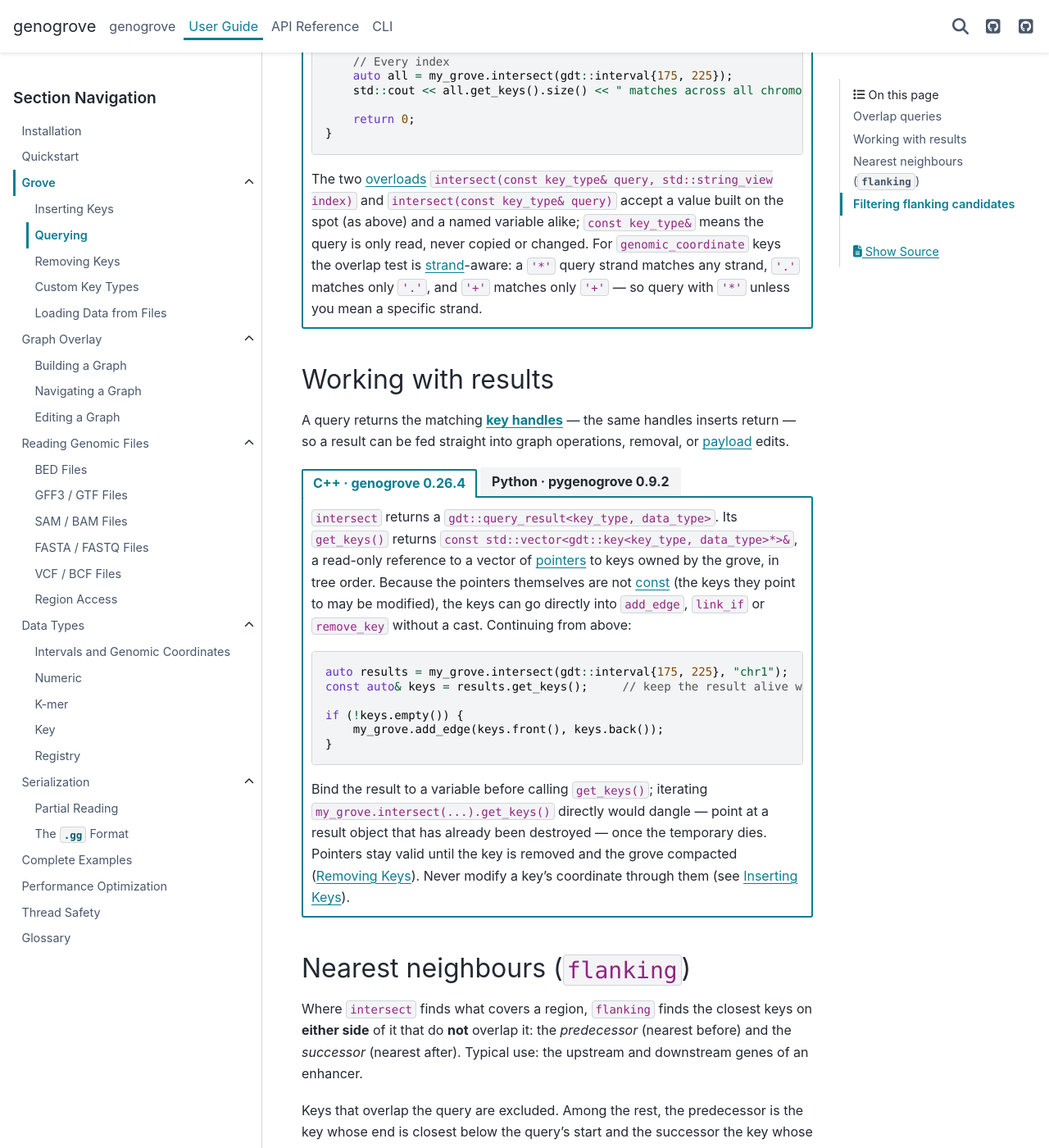
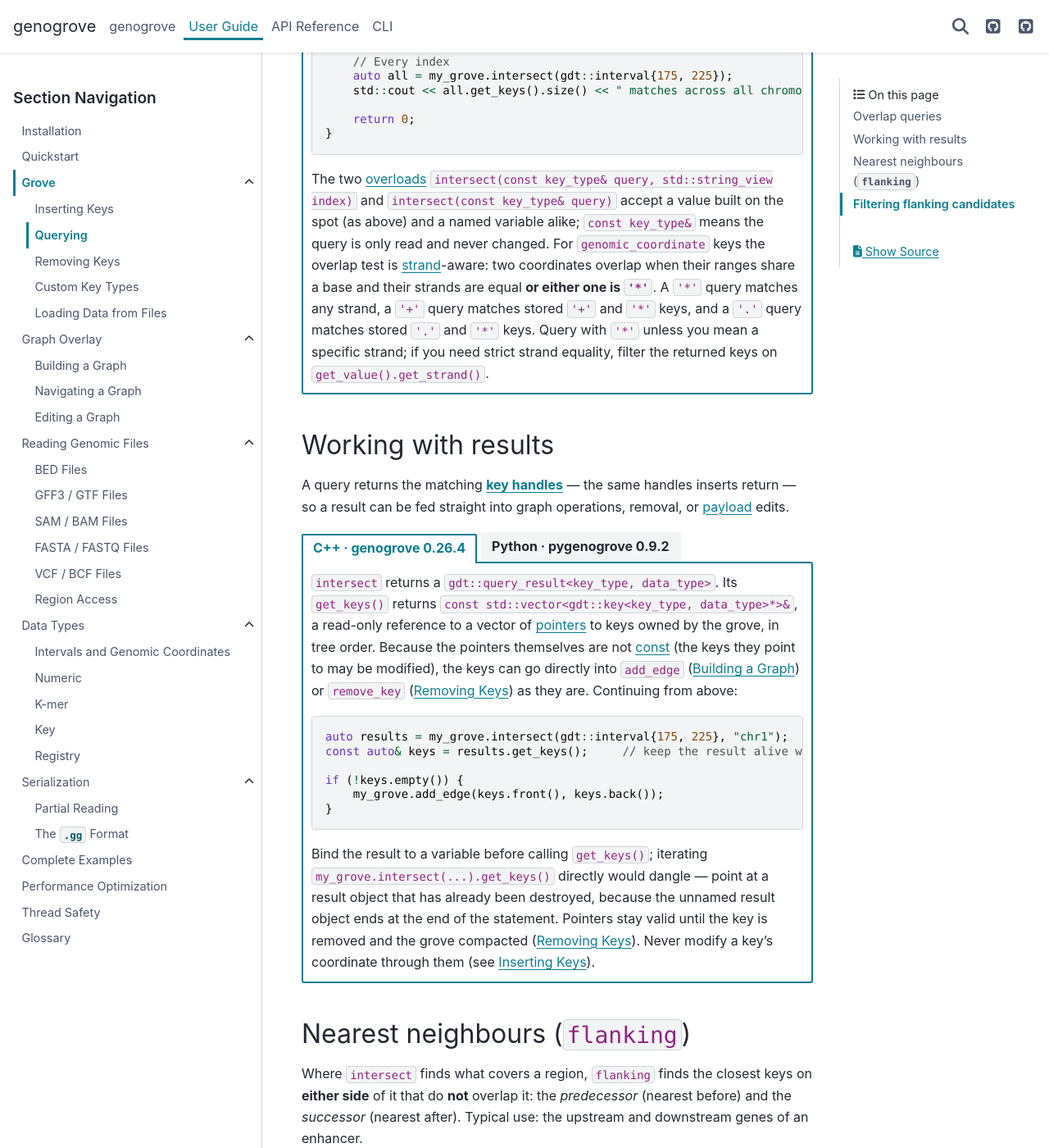
Before and after one commit to genogrove/docs, a Sphinx documentation site: the page built from source/guide/grove/querying.md, in a window 1280 px wide and 1400 px high, scrolled down 804 px. Shown: the whole window at 82% size. Built offline with Sphinx 7.4.7 and the PyData theme 0.15.4, drawn with Linux system fonts in a browser that asks for light colours; some of the changed text lies outside the part shown.

Commit message:
grove guide: apply the PR 266 review fixes
- inserting: sorted insert refreshes the ancestor chain (grows with tree
  height), not O(1); an out-of-order bulk append is not checked and
  neither throws nor is rejected (both tabs); Python payload editing on
  the universal Grove stated; comprehension and hash glossed; key1 reused
- querying: a specific-strand query also matches stored '*' keys (both
  tabs) with the strict-equality filter; the query is not copied is
  dropped; predicate flanking only removes candidates; C++ flanking
  example now inserts keys and shows the result
- loading_data: readers are created inside the try so open failures are
  caught; sorted caveats beside gst::sorted; BedKey data is a live typed
  record; duplicated reader-loop and fast-path text merged; Python
  missing-file exception and BamReader pointer; key strand follows the
  record; insert_sorted keyword is interval
- index: order-2 reason is about internal nodes; example lists all
  indices and says why operator[] is avoided
- removing: removing while looping is safe (both tabs); storage size is
  larger once trees have internal nodes; vertex explained
- custom_key_types: gdt alias, main, operator< and std::hash glosses

````diff
--- a/source/guide/grove/querying.md
+++ b/source/guide/grove/querying.md
@@ -44,10 +44,12 @@ int main() {
 
 The two {term}`overloads <overload>` `intersect(const key_type& query, std::string_view index)` and
 `intersect(const key_type& query)` accept a value built on the spot (as above) and a named variable
-alike; `const key_type&` means the query is only read, never copied or changed. For
-`genomic_coordinate` keys the overlap test is {term}`strand`-aware: a `'*'` query strand matches
-any strand, `'.'` matches only `'.'`, and `'+'` matches only `'+'` — so query with `'*'` unless you
-mean a specific strand.
+alike; `const key_type&` means the query is only read and never changed. For
+`genomic_coordinate` keys the overlap test is {term}`strand`-aware: two coordinates overlap when
+their ranges share a base and their strands are equal **or either one is `'*'`**. A `'*'` query
+matches any strand, a `'+'` query matches stored `'+'` and `'*'` keys, and a `'.'` query matches
+stored `'.'` and `'*'` keys. Query with `'*'` unless you mean a specific strand; if you need strict
+strand equality, filter the returned keys on `get_value().get_strand()`.
 
 ::::
 
@@ -73,8 +75,11 @@ len(g.intersect(pg.GenomicCoordinate("*", 175, 225)))     # 3
 ```
 
 `intersect(query, index)` and `intersect(query)` both return a {term}`QueryResult`. Overlap is
-strand-aware: a `'*'` query strand matches any stored strand, `'.'` matches only `'.'`, and `'+'`
-matches only `'+'` — so query with `'*'` unless you mean a specific strand.
+strand-aware: two coordinates overlap when their ranges share a base and their strands are equal
+**or either one is `'*'`**. A `'*'` query matches any strand, a `'+'` query matches stored `'+'`
+and `'*'` keys, and a `'.'` query matches stored `'.'` and `'*'` keys. Query with `'*'` unless you
+mean a specific strand; if you need strict strand equality, filter the returned keys on
+`key.value.strand`.
 
 ::::
 
@@ -94,7 +99,8 @@ result can be fed straight into graph operations, removal, or {term}`payload` ed
 `const std::vector<gdt::key<key_type, data_type>*>&`, a read-only reference to a vector of
 {term}`pointers <pointer>` to keys owned by the grove, in tree order. Because the pointers
 themselves are not {term}`const` (the keys they point to may be modified), the keys can go directly
-into `add_edge`, `link_if` or `remove_key` without a cast. Continuing from above:
+into `add_edge` ({doc}`/guide/graph/building`) or `remove_key` ({doc}`removing`) as they are.
+Continuing from above:
 
 ```cpp
 auto results = my_grove.intersect(gdt::interval{175, 225}, "chr1");
@@ -107,7 +113,7 @@ if (!keys.empty()) {
 
 Bind the result to a variable before calling `get_keys()`; iterating
 `my_grove.intersect(...).get_keys()` directly would dangle — point at a result object that has
-already been destroyed — once the temporary dies. Pointers stay valid until the key is removed and
+already been destroyed, because the unnamed result object ends at the end of the statement. Pointers stay valid until the key is removed and
 the grove compacted ({doc}`removing`). Never modify a key's coordinate through them (see
 {doc}`inserting`).
 
@@ -213,9 +219,9 @@ ordinary `Key` handles, with the same lifetime rules as above.
 A second form of `flanking` takes a {term}`predicate` `is_compatible(candidate, query)` — a
 function returning true or false — that is applied to each candidate before the overlap and
 ordering checks. Use it for constraints the key type does not encode — most commonly, "nearest
-neighbour on the same strand". The predicate runs on leaf candidates (the stored keys) only; the
-pruning at internal {term}`nodes <node>` is structural — it looks at the tree's shape, never at the
-predicate — so subtrees full of incompatible keys are still visited and then filtered out.
+neighbour on the same strand". The predicate only removes candidates from the answer; it does not
+make the search faster, because the search still visits the same parts of the tree and filters
+afterwards.
 
 :::::{tab-set}
 
@@ -227,7 +233,8 @@ With the aliases from above plus `#include <genogrove/data_type/genomic_coordina
 ```cpp
 // grove keyed by genomic_coordinate, which carries the strand
 gst::grove<gdt::genomic_coordinate, std::string> grove(100);
-// ... inserts ...
+grove.insert_data("chr1", gdt::genomic_coordinate{'+', 100, 200}, "A");
+grove.insert_data("chr1", gdt::genomic_coordinate{'-', 300, 400}, "B");   // opposite strand, but nearer
 gdt::genomic_coordinate q{'+', 500, 510};
 
 auto r = grove.flanking(q, "chr1",
@@ -235,6 +242,7 @@ auto r = grove.flanking(q, "chr1",
         return query.get_strand() == '*' || candidate.get_strand() == '*'
             || candidate.get_strand() == query.get_strand();
     });
+// r.get_predecessor() is "A" at [100, 200]: the '-' key "B" was skipped
 ```
 
 The predicate — here a {term}`lambda`, an unnamed function written inline — receives the two **key
````
Also changed, not shown: source/guide/grove/custom_key_types.md (+11 -4 lines), source/guide/grove/index.md (+13 -8 lines), source/guide/grove/inserting.md (+23 -11 lines), source/guide/grove/loading_data.md (+35 -43 lines), source/guide/grove/removing.md (+18 -8 lines).
